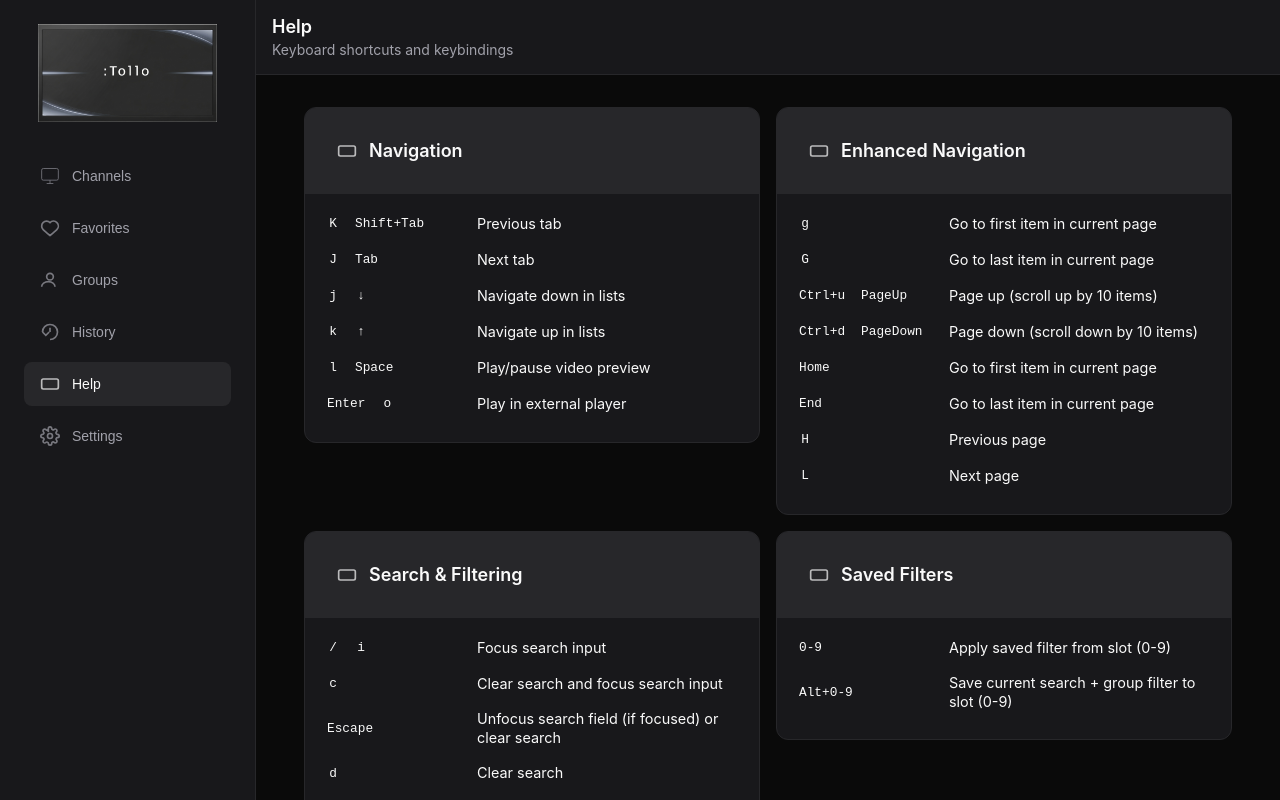
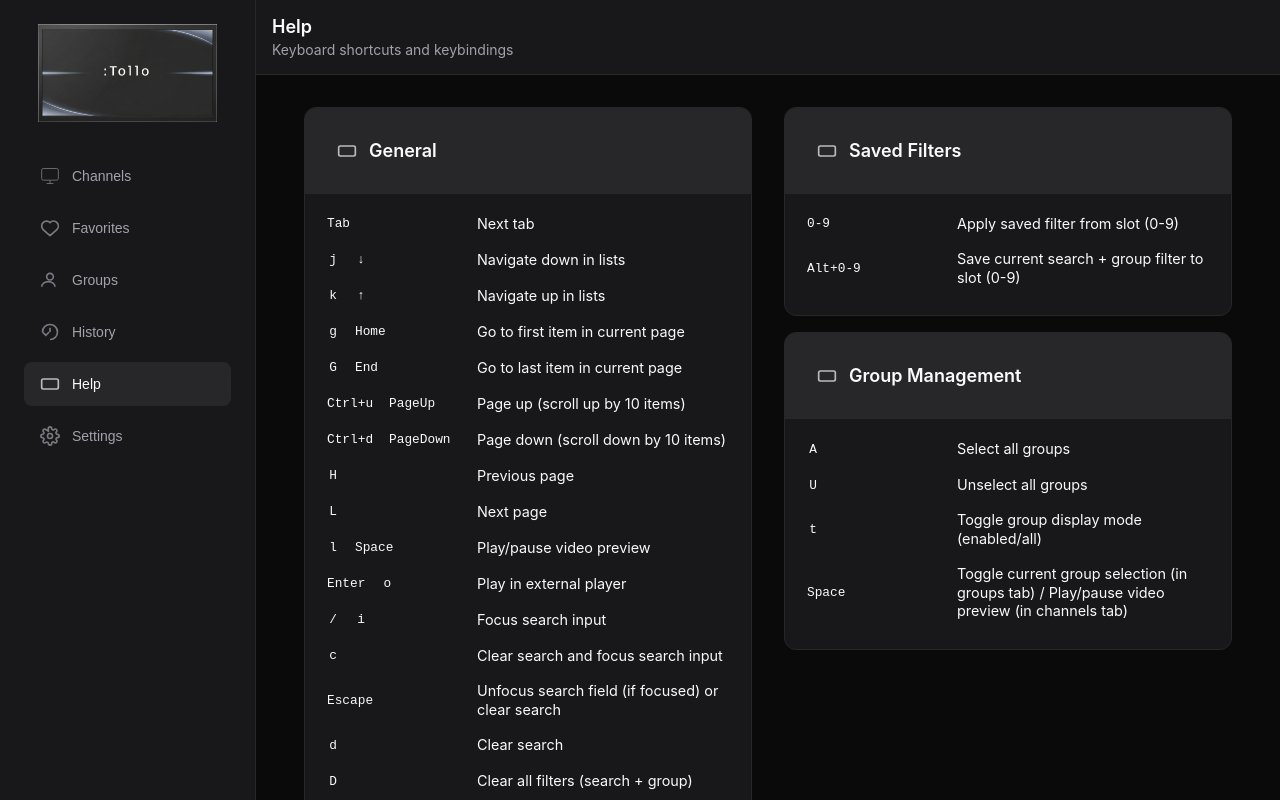
Before and after one commit to sambergo/tollo, a React (Vite) app: page / in a window 1280 px wide. Both pictures are taken after a click on the button "Help". Built offline with nearby package versions, Linux system fonts and the light colour scheme.

Commit message:
improve help tab

```diff
--- a/src/components/Help.tsx
+++ b/src/components/Help.tsx
@@ -4,23 +4,16 @@ export default function Help() {
   return (
     <div className="help-layout">
       <div className="help-grid">
+        <div className="help-left-column">
 
         <div className="settings-card">
           <div className="card-header">
             <HelpIcon />
-            <h3>Navigation</h3>
+            <h3>General</h3>
           </div>
           <div className="card-content">
             <div className="keybinding">
               <div className="keys">
-                <span className="key">K</span>
-                <span className="key">Shift+Tab</span>
-              </div>
-              <span className="description">Previous tab</span>
-            </div>
-            <div className="keybinding">
-              <div className="keys">
-                <span className="key">J</span>
                 <span className="key">Tab</span>
               </div>
               <span className="description">Next tab</span>
@@ -41,36 +34,15 @@ export default function Help() {
             </div>
             <div className="keybinding">
               <div className="keys">
-                <span className="key">l</span>
-                <span className="key">Space</span>
-              </div>
-              <span className="description">Play/pause video preview</span>
-            </div>
-            <div className="keybinding">
-              <div className="keys">
-                <span className="key">Enter</span>
-                <span className="key">o</span>
-              </div>
-              <span className="description">Play in external player</span>
-            </div>
-          </div>
-        </div>
-
-        <div className="settings-card">
-          <div className="card-header">
-            <HelpIcon />
-            <h3>Enhanced Navigation</h3>
-          </div>
-          <div className="card-content">
-            <div className="keybinding">
-              <div className="keys">
                 <span className="key">g</span>
+                <span className="key">Home</span>
               </div>
               <span className="description">Go to first item in current page</span>
             </div>
             <div className="keybinding">
               <div className="keys">
                 <span className="key">G</span>
+                <span className="key">End</span>
               </div>
               <span className="description">Go to last item in current page</span>
             </div>
@@ -90,18 +62,6 @@ export default function Help() {
             </div>
             <div className="keybinding">
               <div className="keys">
-                <span className="key">Home</span>
-              </div>
-              <span className="description">Go to first item in current page</span>
-            </div>
-            <div className="keybinding">
-              <div className="keys">
-                <span className="key">End</span>
-              </div>
-              <span className="description">Go to last item in current page</span>
-            </div>
-            <div className="keybinding">
-              <div className="keys">
                 <span className="key">H</span>
               </div>
               <span className="description">Previous page</span>
@@ -112,15 +72,20 @@ export default function Help() {
               </div>
               <span className="description">Next page</span>
             </div>
-          </div>
-        </div>
-
-        <div className="settings-card">
-          <div className="card-header">
-            <HelpIcon />
-            <h3>Search & Filtering</h3>
-          </div>
-          <div className="card-content">
+            <div className="keybinding">
+              <div className="keys">
+                <span className="key">l</span>
+                <span className="key">Space</span>
+              </div>
+              <span className="description">Play/pause video preview</span>
+            </div>
+            <div className="keybinding">
+              <div className="keys">
+                <span className="key">Enter</span>
+                <span className="key">o</span>
+              </div>
+              <span className="description">Play in external player</span>
+            </div>
             <div className="keybinding">
               <div className="keys">
                 <span className="key">/</span>
@@ -152,9 +117,35 @@ export default function Help() {
               </div>
               <span className="description">Clear all filters (search + group)</span>
             </div>
+            <div className="keybinding">
+              <div className="keys">
+                <span className="key">f</span>
+              </div>
+              <span className="description">Toggle favorite (in channels tab)</span>
+            </div>
+            <div className="keybinding">
+              <div className="keys">
+                <span className="key">R</span>
+              </div>
+              <span className="description">Refresh current channel list</span>
+            </div>
+            <div className="keybinding">
+              <div className="keys">
+                <span className="key">m</span>
+              </div>
+              <span className="description">Toggle mute</span>
+            </div>
+            <div className="keybinding">
+              <div className="keys">
+                <span className="key">F</span>
+              </div>
+              <span className="description">Toggle fullscreen (if preview enabled)</span>
+            </div>
           </div>
         </div>
+        </div>
 
+        <div className="help-right-column">
         <div className="settings-card">
           <div className="card-header">
             <HelpIcon />
@@ -208,39 +199,8 @@ export default function Help() {
             </div>
           </div>
         </div>
+        </div>
 
-        <div className="settings-card">
-          <div className="card-header">
-            <HelpIcon />
-            <h3>Miscellaneous</h3>
-          </div>
-          <div className="card-content">
-            <div className="keybinding">
-              <div className="keys">
-                <span className="key">f</span>
-              </div>
-              <span className="description">Toggle favorite (in channels tab)</span>
-            </div>
-            <div className="keybinding">
-              <div className="keys">
-                <span className="key">R</span>
-              </div>
-              <span className="description">Refresh current channel list</span>
-            </div>
-            <div className="keybinding">
-              <div className="keys">
-                <span className="key">m</span>
-              </div>
-              <span className="description">Toggle mute</span>
-            </div>
-            <div className="keybinding">
-              <div className="keys">
-                <span className="key">F</span>
-              </div>
-              <span className="description">Toggle fullscreen (if preview enabled)</span>
-            </div>
-          </div>
-        </div>
       </div>
     </div>
   );
--- a/src/styles/help.css
+++ b/src/styles/help.css
@@ -8,15 +8,23 @@
 
 .help-grid {
   display: flex;
-  flex-wrap: wrap;
+  gap: 2rem;
+  align-items: start;
+}
+
+.help-left-column {
+  flex: 1;
+}
+
+.help-right-column {
+  flex: 1;
+  display: flex;
+  flex-direction: column;
   gap: 1rem;
-  align-items: start;
 }
 
 .help-grid .settings-card {
   margin-bottom: 0;
-  flex: 0 0 calc(50% - 0.5rem);
-  max-width: calc(50% - 0.5rem);
 }
 
 .help-grid .card-content {
@@ -64,7 +72,8 @@
 /* Responsive design */
 @media (max-width: 1024px) {
   .help-grid {
-    grid-template-columns: 1fr;
+    flex-direction: column;
+    gap: 1rem;
   }
 }
 
```
